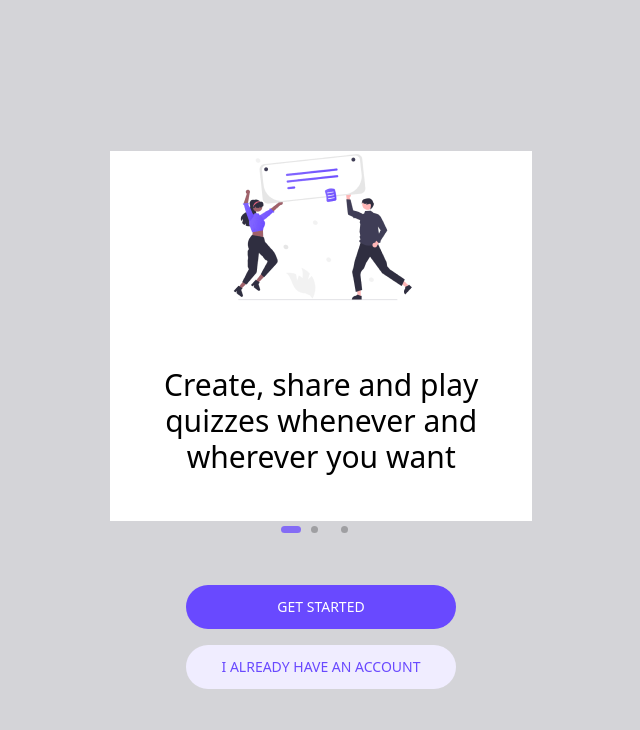
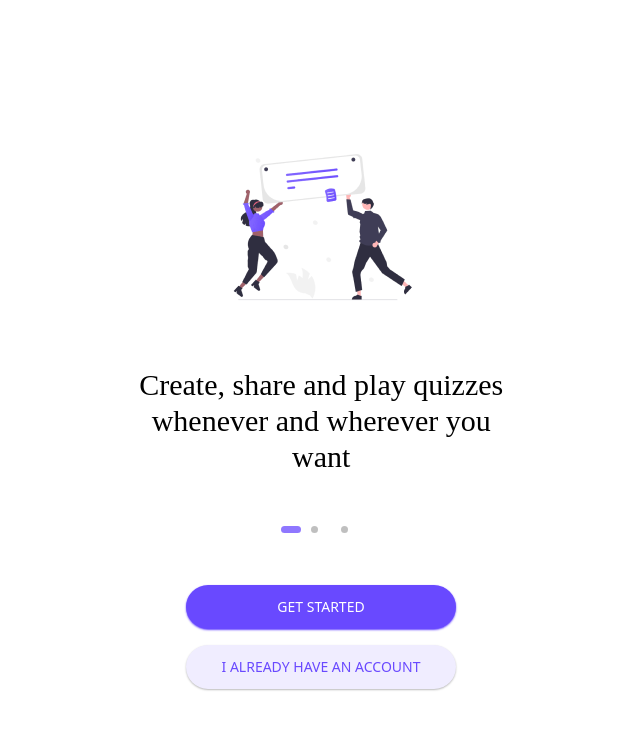
Before and after one commit to smartcollins/quizzico, a React (Create React App) app: page / in a window 1280 px wide. Shown: the top 730 px of the page, without its empty margins (319-959 px from the left). Built offline with nearby package versions, Linux system fonts and the light colour scheme.

Commit message:
update:update the carousel text and component

```diff
--- a/src/assets/data.js
+++ b/src/assets/data.js
@@ -4,6 +4,6 @@ import slide_image_three from "../images/slid-img-three.png";
 
 export const sliderData = [
     {image: slide_image_one, caption: "create, share and play quizzes whenever and wherever you want", id:1},
-    {image: slide_image_two, caption: "find funand intersting quizzes to boost up your knowledge", id:2},
+    {image: slide_image_two, caption: "find fun and intersting quizzes to boost up your knowledge", id:2},
     {image: slide_image_three, caption: "play quiz challenges together with your friends", id:3},
 ]
--- a/src/components/Carousel.jsx
+++ b/src/components/Carousel.jsx
@@ -18,7 +18,7 @@ const Carousel = () => {
   };
 
   return (
-    <div className="w-full flex justify-center py-3 px-5 flex-col items-center bg-zinc-300 h-full">
+    <div className="w-full flex justify-center py-3 px-5 flex-col items-center h-full">
       <div className="w-[34%] bg-white max-md:w-full mt-10">
         <Slider {...settings}>
           {sliderData.length > 0 &&
@@ -29,7 +29,10 @@ const Carousel = () => {
                     {" "}
                     <img src={slider.image} alt="" className="w-[auto]" />
                   </div>
-                  <h2 className="first-letter:capitalize text-3xl text-center px-5 font-normal my-10">
+                  <h2
+                    className="font first-letter:capitalize text-3xl text-center px-5 max-sm:px-3
+                  break-normal whitespace-pre-wrap subpixel-antialiased font-normal my-10"
+                  >
                     {slider.caption}
                   </h2>
                 </div>
@@ -37,7 +40,7 @@ const Carousel = () => {
             ))}
         </Slider>
       </div>
-      <GetStartedButton/>
+      <GetStartedButton />
     </div>
   );
 };
--- a/src/components/GetStartedButton.jsx
+++ b/src/components/GetStartedButton.jsx
@@ -1,12 +1,16 @@
-import React from 'react'
+import React from "react";
 
 const GetStartedButton = () => {
   return (
-    <div className='uppercase text-white space-y-4 mt-16 w-full flex items-center flex-col justify-center'>
-        <button className='px-3 w-[270px] uppercase text-sm bg-[#6949ff] block py-3 rounded-[30px] max-sm:w-[90%]'>get started</button>
-        <button className='px-3 w-[270px] uppercase text-sm text-[#6949ff]  py-3 rounded-[30px] block max-sm:w-[90%] bg-[#f0edff]'>i already have an account</button>
+    <div className="uppercase text-white space-y-4 mt-16 w-full flex items-center flex-col justify-center">
+      <button className=" shadow-sm shadow-[#6949ff] px-3 w-[270px] uppercase text-sm bg-[#6949ff] block py-3 rounded-[30px] max-sm:w-[90%] hover:opacity-75 hover:text-[13px]">
+        get started
+      </button>
+      <button className=" shadow-sm shadow-[#bbb] px-3 w-[270px] uppercase text-sm text-[#6949ff]  py-3 rounded-[30px] block max-sm:w-[90%] bg-[#f0edff] hover:opacity-75 hover:text-[13px]">
+        i already have an account
+      </button>
     </div>
-  )
-}
+  );
+};
 
-export default GetStartedButton
+export default GetStartedButton;
--- a/src/index.css
+++ b/src/index.css
@@ -1,6 +1,7 @@
 @tailwind base;
 @tailwind components;
 @tailwind utilities;
+@import url("https://fonts.googleapis.com/css2?family=Raleway&family=STIX+Two+Text:wght@500&display=swap");
 * {
   margin: 0;
   padding: 0;
@@ -29,3 +30,7 @@ body {
   border-radius: 20px;
   background-color: #6949ff;
 }
+.font{
+font-family: 'Raleway', sans-serif;
+font-family: 'STIX Two Text', serif;
+}
```
